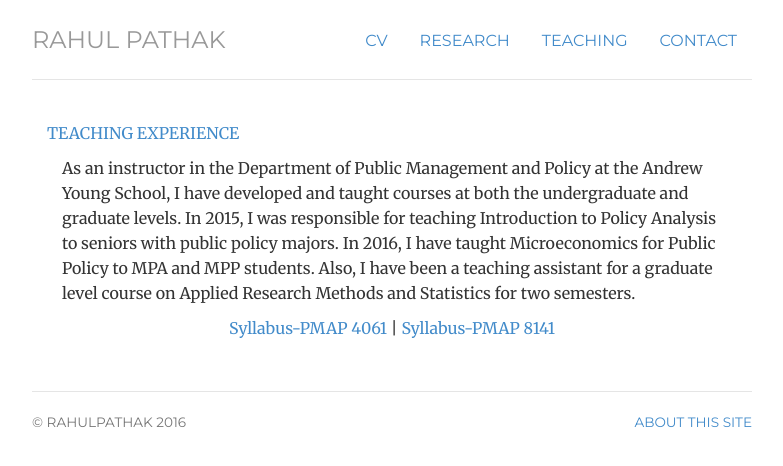
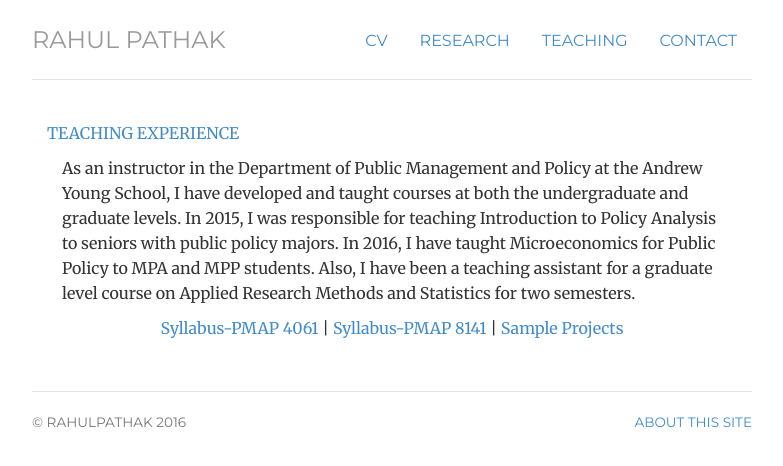
Before and after one commit to pathak-rahul/pathak-rahul.github.io, a Jekyll site: the page built from experience/index.html, in a window 1280 px wide. Shown: the top 466 px of the page, without its empty margins (248-1031 px from the left). Built offline with Jekyll 4.4.1, drawn with Linux system fonts in a browser that asks for light colours.

Commit message:
Update index.html

```diff
--- a/experience/index.html
+++ b/experience/index.html
@@ -18,7 +18,7 @@ title: experience
 	</div>
 
 
-<p class="text-center"> <a href="/files/4061.pdf"> Syllabus-PMAP 4061</a> | <a href="/files/8141.pdf"> Syllabus-PMAP 8141</a>
+<p class="text-center"> <a href="/files/4061.pdf"> Syllabus-PMAP 4061</a> | <a href="/files/8141.pdf"> Syllabus-PMAP 8141</a> | <a href="/projects"> Sample Projects</a>
 
 
 
```
